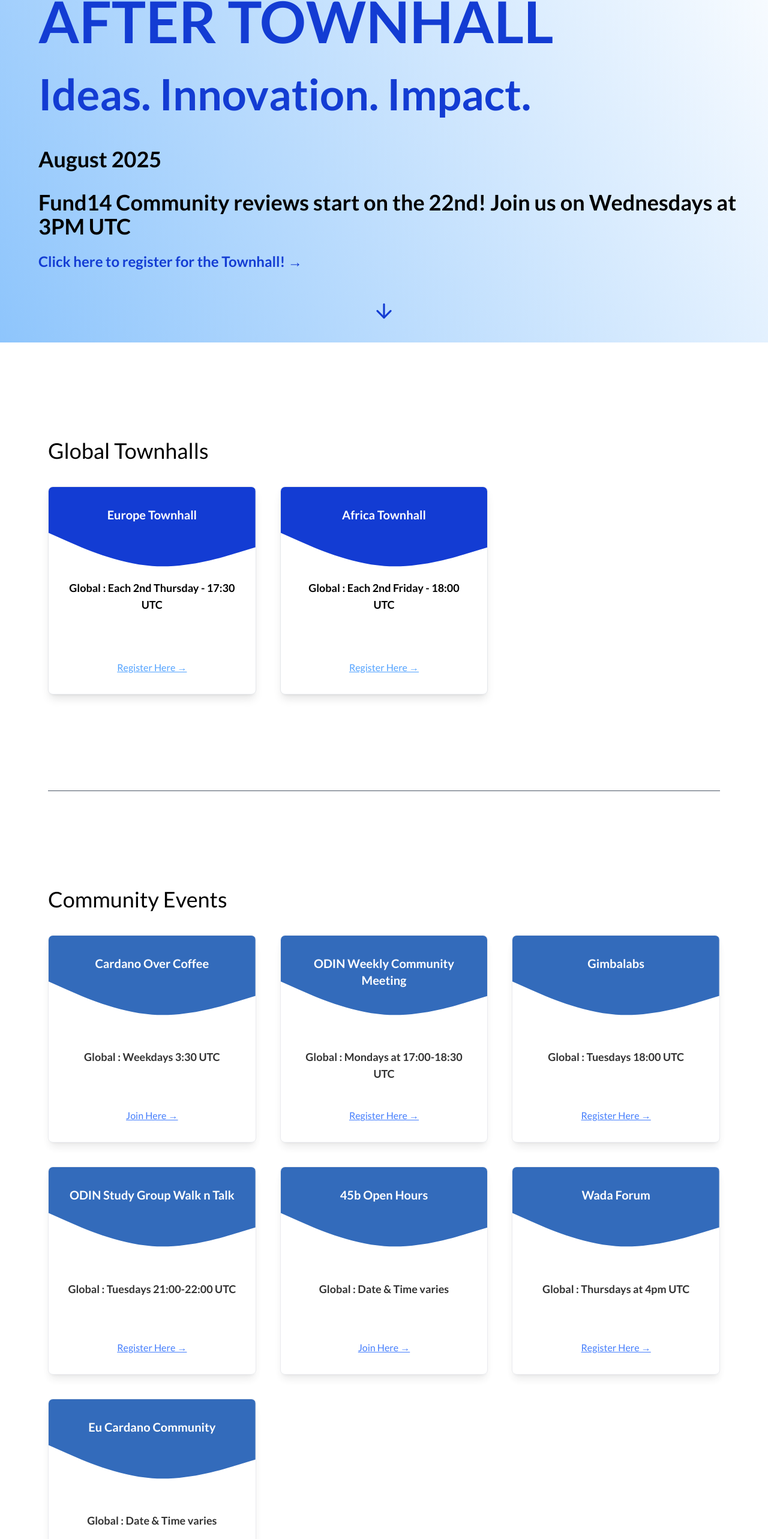
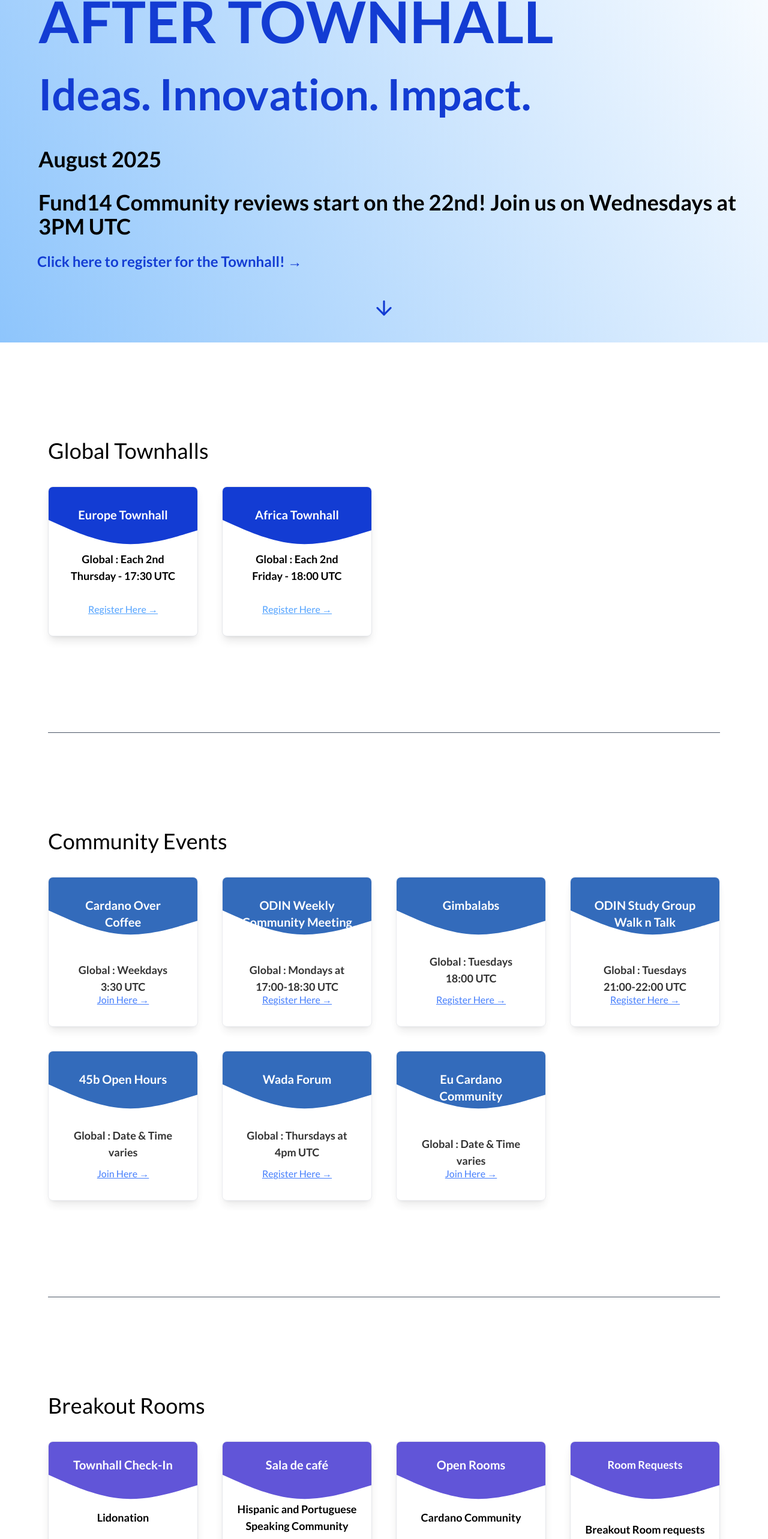
Before and after one commit to blinklabs-io/after-town-hall, a React (Vite) app: page / in a window 1280 px wide. Shown: the part 229-2795 px from the top of the page at 60% size. Built offline with nearby package versions, Linux system fonts and the light colour scheme.

Commit message:
fix react-scroll offset and minify the cards
Signed-off-by: JaeBrian <bnlee419@gmail.com>

```diff
--- a/src/LandingPage.tsx
+++ b/src/LandingPage.tsx
@@ -126,6 +126,7 @@
         to="global"
         smooth={true}
         duration={500}
+        offset={-80}
         className="absolute bottom-10 left-1/2 transform -translate-x-1/2 cursor-pointer"
       >
         <motion.div animate={scrollAnimation}>
--- a/src/components/CommunityCards.tsx
+++ b/src/components/CommunityCards.tsx
@@ -13,7 +13,7 @@
   const [hoveredIndex, setHoveredIndex] = useState<number | null>(null);
 
   return (
-    <div className="grid grid-cols-1 md:grid-cols-2 lg:grid-cols-3 3xl:grid-cols-4 gap-10">
+    <div className="grid grid-cols-1 md:grid-cols-2 lg:grid-cols-3 xl:grid-cols-4 gap-10">
       {data.communityEvents.map((comm: CommunityEvent, index: number) => (
         <div
           key={index}
--- a/src/components/HostRooms.tsx
+++ b/src/components/HostRooms.tsx
@@ -61,7 +61,7 @@
 const HostRooms = () => {
   return (
     <div>
-      <div className="grid grid-cols-1 md:grid-cols-2 lg:grid-cols-3 3xl:grid-cols-4 gap-10">
+      <div className="grid grid-cols-1 md:grid-cols-2 lg:grid-cols-3 xl:grid-cols-4 gap-10">
         {data.breakoutRooms.map((br, index) => (
           <HostRoomCard key={index} br={br} />
         ))}
--- a/src/components/NavBar.tsx
+++ b/src/components/NavBar.tsx
@@ -32,6 +32,7 @@
       to={to}
       smooth={true}
       duration={500}
+      offset={-80}
       className="block px-4 py-2 text-sm hover:bg-gray-100 transition-colors duration-200 cursor-pointer"
       onClick={onClick}
     >
--- a/src/components/TownhallCards.tsx
+++ b/src/components/TownhallCards.tsx
@@ -1,7 +1,7 @@
 import data from '../afterTownHallData';
 const TownhallCards = () => {
   return (
-    <div className="grid grid-cols-1 md:grid-cols-2 lg:grid-cols-3 3xl:grid-cols-4 gap-10">
+    <div className="grid grid-cols-1 md:grid-cols-2 lg:grid-cols-3 xl:grid-cols-4 gap-10">
       {' '}
       {data.townhalls.map((townhall, index) => (
         <div
```
